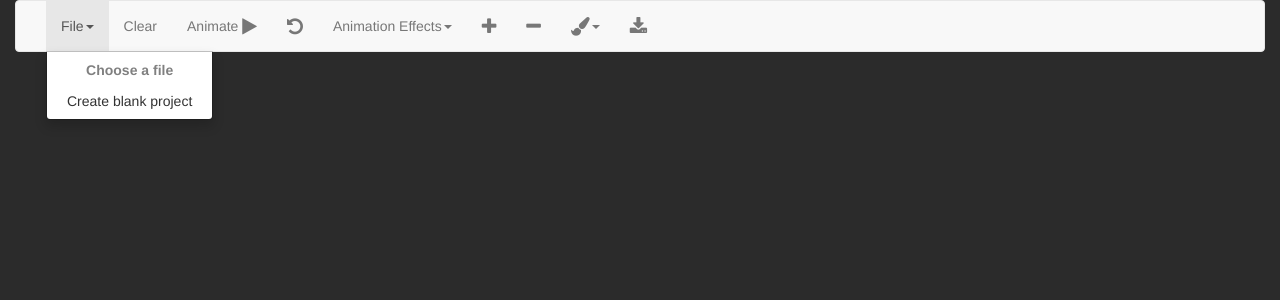
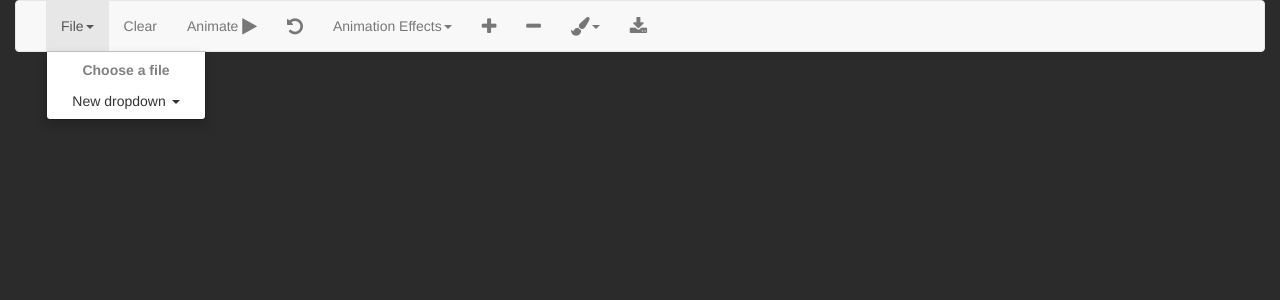
Before and after one commit to Lucytheanimefan/photo-embellish, a Flask app: page / in a window 1280 px wide, after a click on "File". Shown: the top 300 px of the page. Run offline with Flask 2, Linux system fonts and the light colour scheme; some libraries are stand-ins or nearby versions.

Commit message:
This drop down is stupid

```diff
--- a/static/css/layout.css
+++ b/static/css/layout.css
@@ -1,5 +1,9 @@
 body{
 	background-color: #2B2B2B;
+}
+
+#blankProjSettings{
+    display: none;
 }
 
 .inputfile {
--- a/static/js/script.js
+++ b/static/js/script.js
@@ -2,7 +2,6 @@ var BASE_URL = "https://photo-embellish.herokuapp.com"
 var blank_img_size = 400;
 //get uploaded photo
 $("#fileChooser").change(function(e) {
-    console.log(e.originalEvent.srcElement.files[0]);
     $("#myImage").remove();
 
     for (var i = 0; i < e.originalEvent.srcElement.files.length; i++) {
@@ -31,22 +30,37 @@ $("#fileChooser").change(function(e) {
 
 
 
-function createBlankProject() {
+function blankProjectOptions() {
+    $("#blankProjSettings").css("display","inline");
+    /*
+    $("#blankProj").after('<label for="width">Width</label>' +
+        '<input class="form-control" id="width" value="400" placeholder="opacity" type="number" min="1" step="1" />' + '<label for="height">Height</label>' +
+        '<input class="form-control" id="height" value="400" placeholder="opacity" type="number" min="1" step="1" />');
+        */
+
+}
+
+$("#createBlankProject").click(function() {
+    var width = $("#width").val();
+    var height = $("#height").val();
+    createBlankProject(width, height);
+})
+
+function createBlankProject(width = blank_img_size, height = blank_img_size) {
     $("#myImage").remove();
-    var myImage = new Image(blank_img_size, blank_img_size);
+    var myImage = new Image(width, height);
     myImage.src = '/static/img/blank.png';
     myImage.id = "myImage";
     var canvas = document.getElementById("myCanvas");
-    canvas.width = blank_img_size;
-    canvas.height = blank_img_size;
+    canvas.width = width;
+    canvas.height = height;
     $(".navbar").after(myImage);
 }
 
 function generateHTML() {
     var header = '<head><meta charset="utf-8"><meta http-equiv="X-UA-Compatible" content="IE=edge"><meta name="viewport" content="width=device-width, initial-scale=1"><title>Photo Embellisher</title><link href="https://fonts.googleapis.com/css?family=Open+Sans" rel="stylesheet"><link rel=stylesheet type=text/css href="https://maxcdn.bootstrapcdn.com/bootstrap/3.3.7/css/bootstrap.min.css"}}"><link rel=stylesheet type=text/css href="style.css" }}"></head>';
     var footer = '<script src="https://code.jquery.com/jquery-3.1.1.min.js" integrity="sha256-hVVnYaiADRTO2PzUGmuLJr8BLUSjGIZsDYGmIJLv2b8=" crossorigin="anonymous"></script><script type="text/javascript" src="https://maxcdn.bootstrapcdn.com/bootstrap/3.3.7/js/bootstrap.min.js" }}"></script><script type="text/javascript" src="script.js" }}"></script>';
-    var html = header + "<body>" + myImage.outerHTML + "<canvas id='myCanvas'></body>" + footer + "</body>"; //NEED TO SET SIZE OF CANVAS!
-    //console.log(html);
+    var html = header + "<body>" + myImage.outerHTML + "<canvas id='myCanvas'></body>" + footer + "</body>";
     return html;
 }
 
--- a/templates/layout.html
+++ b/templates/layout.html
@@ -15,6 +15,7 @@
 </head>
 
 <body>
+
     <body>
         <div class="container-fluid">
             <nav class="navbar navbar-default">
@@ -24,19 +25,39 @@
                     <div class="collapse navbar-collapse" id="bs-example-navbar-collapse-1">
                         <ul class="nav navbar-nav">
                             <li class="dropdown"><a href="#" class="dropdown-toggle" data-toggle="dropdown" role="button" aria-haspopup="true" aria-expanded="false">File<span class="caret"></span></a>
-                                <ul class="dropdown-menu">
+                                <ul class="dropdown-menu" role="menu">
                                     <li>
                                         <a>
                                             <input type="file" name="file" id="fileChooser" class="inputfile" />
                                             <label for="fileChooser">Choose a file</label>
                                         </a>
                                     </li>
-                                    <li>
-                                        <a onclick="createBlankProject()">
-                                            Create blank project
-                                        </a>
+                                    <!--
+                                    <li><a onclick = "blankProjectOptions()">Create a blank project</a>
+                                        <li id = "blankProjSettings">
+                                            <label for="width">Width</label>
+                                            <input class="form-control" id="width" value="400" placeholder="opacity" type="number" min="1" step="1" />
+                                            <label for="height">Height</label>
+                                            <input class="form-control" id="height" value="400" placeholder="opacity" type="number" min="1" step="1" />
+                                            <button id="createBlankProject" type="btn">Create</button>
+                                        </li>
+                                    </li>-->
+                                    <li class="dropdown-submenu">
+                                        <a class="test" tabindex="-1" href="#">New dropdown <span class="caret"></span></a>
+                                        <ul class="dropdown-menu">
+                                            <li><a tabindex="-1" href="#">2nd level dropdown</a></li>
+                                            <li><a tabindex="-1" href="#">2nd level dropdown</a></li>
+                                            <li class="dropdown-submenu">
+                                                <a class="test" href="#">Another dropdown <span class="caret"></span></a>
+                                                <ul class="dropdown-menu">
+                                                    <li><a href="#">3rd level dropdown</a></li>
+                                                    <li><a href="#">3rd level dropdown</a></li>
+                                                </ul>
+                                            </li>
+                                        </ul>
                                     </li>
                                 </ul>
+                            </li>
                             </li>
                             <li><a onclick="clearCanvas(true)">Clear</a></li>
                             <li><a id="animate">Animate <i class="fa fa-play fa-lg" aria-hidden="true"></i></a></li>
```
